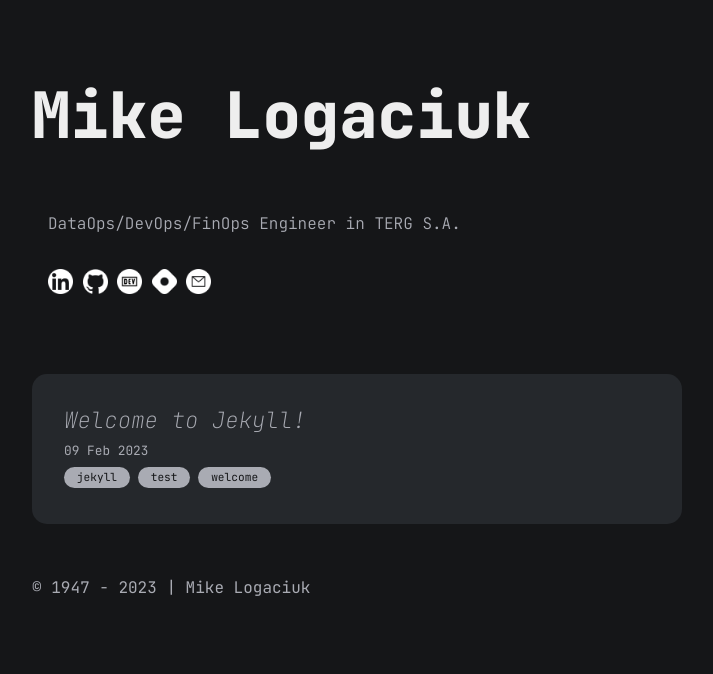
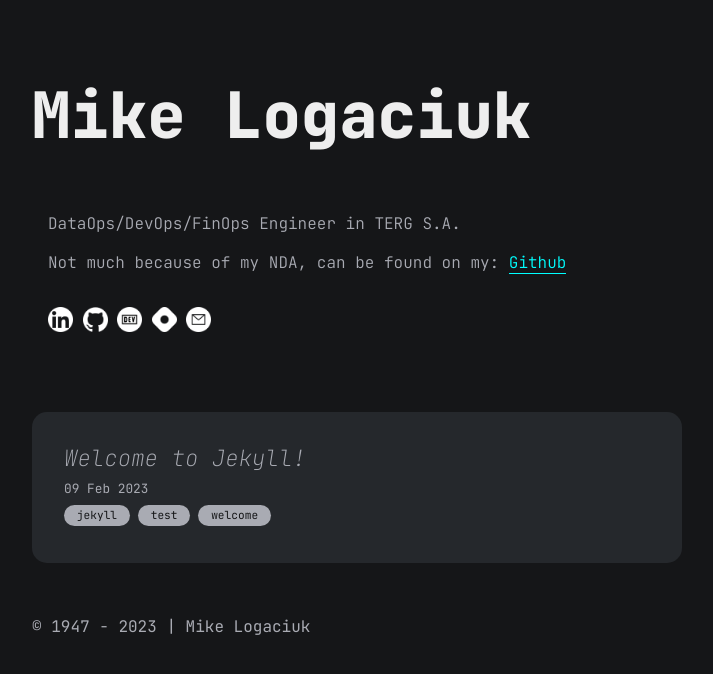
Before and after one commit to mikelogaciuk/mikelogaciuk.github.io, a Jekyll site: the page built from index.md, in a window 1280 px wide. Shown: the top 674 px of the page, without its empty margins (283-996 px from the left). Built offline with Jekyll 4.4.1, drawn with Linux system fonts in a browser that asks for light colours.

Commit message:
Further improvements, cleaning.

```diff
--- a/_data/author.yml
+++ b/_data/author.yml
@@ -2,6 +2,10 @@
 description: "
   <p>
     DataOps/DevOps/FinOps Engineer in TERG S.A.
+  </p>
+  <br/>
+  <p>
+    Not much because of my NDA, can be found on my: <a href='https://github.com/mikelogaciuk' target='_blank'>Github</a>
   </p>
   <br>
 "
```
